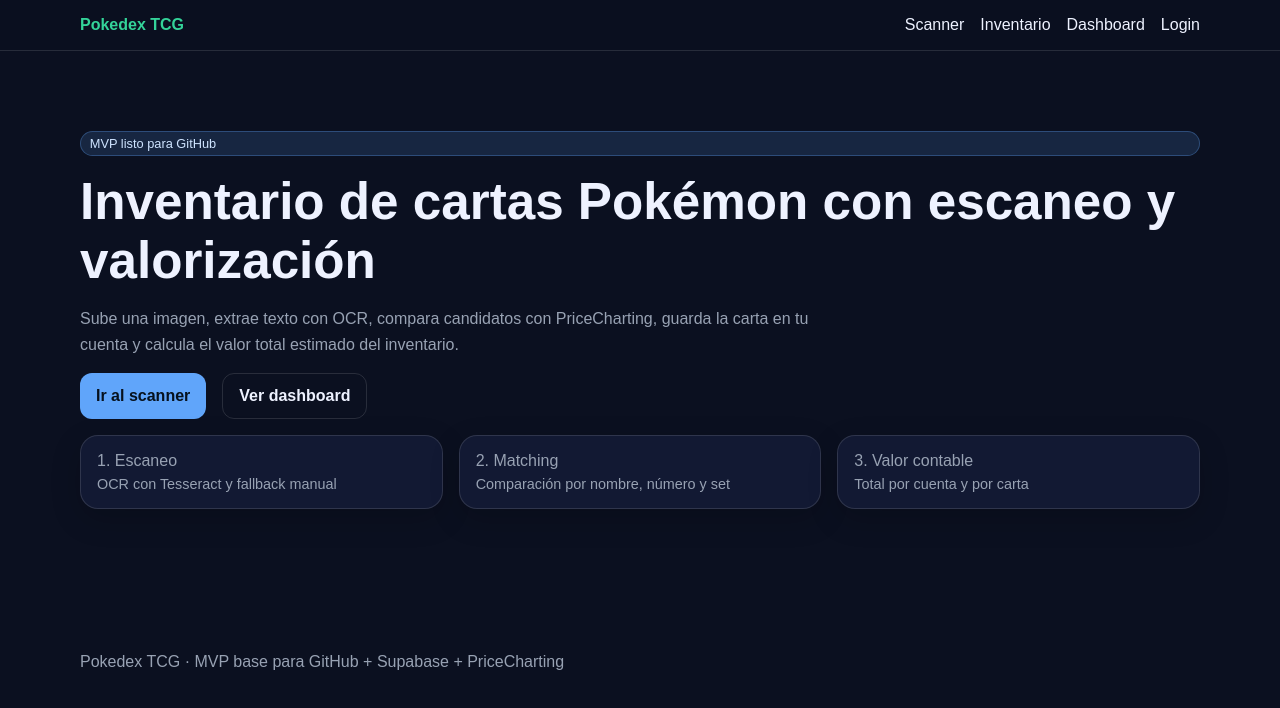
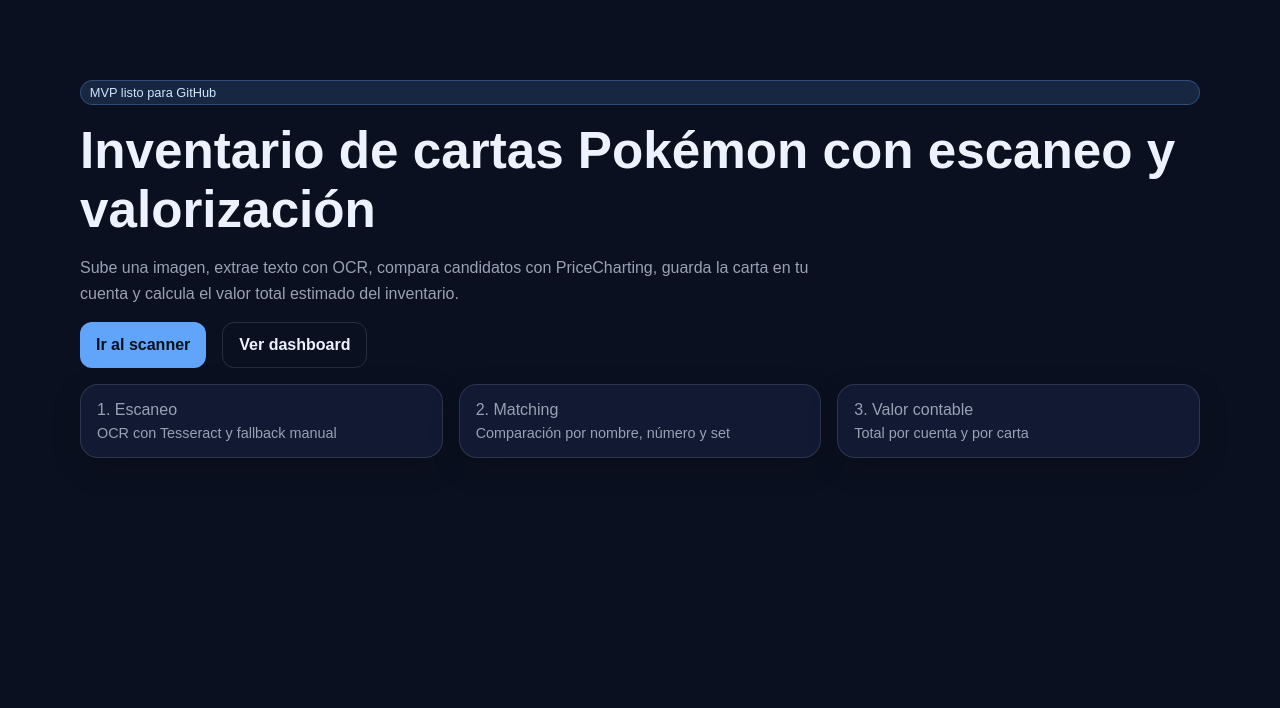
Before and after one commit to panchoalvarezg/PokemonScan, a Next.js app in the folder pokemon-card-pokedex/: page / in a window 1280 px wide. Shown: the top 708 px of the page. Built offline with nearby package versions, Linux system fonts and the light colour scheme.

Commit message:
Update layout and metadata for PokemonScan app

```diff
--- a/pokemon-card-pokedex/app/layout.tsx
+++ b/pokemon-card-pokedex/app/layout.tsx
@@ -1,20 +1,18 @@
-import './globals.css';
-import type { Metadata } from 'next';
-import { Navbar } from '@/components/Navbar';
+import "./globals.css";
 
-export const metadata: Metadata = {
-  title: 'Pokedex TCG',
-  description: 'Inventario personal de cartas Pokémon con valorización usando PriceCharting.'
+export const metadata = {
+  title: "PokemonScan",
+  description: "Escáner de cartas Pokémon con cámara e inventario",
 };
 
-export default function RootLayout({ children }: { children: React.ReactNode }) {
+export default function RootLayout({
+  children,
+}: Readonly<{
+  children: React.ReactNode;
+}>) {
   return (
-    <html lang="es">
-      <body>
-        <Navbar />
-        {children}
-        <footer className="container footer">Pokedex TCG · MVP base para GitHub + Supabase + PriceCharting</footer>
-      </body>
+    <html lang="es" suppressHydrationWarning>
+      <body suppressHydrationWarning>{children}</body>
     </html>
   );
 }
```
